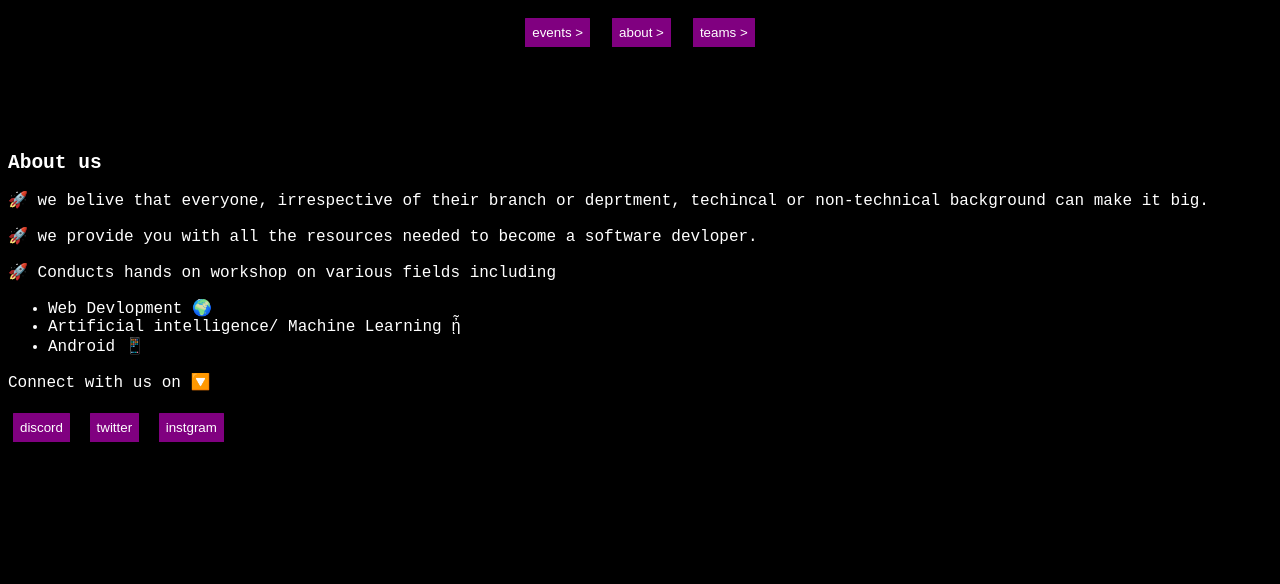
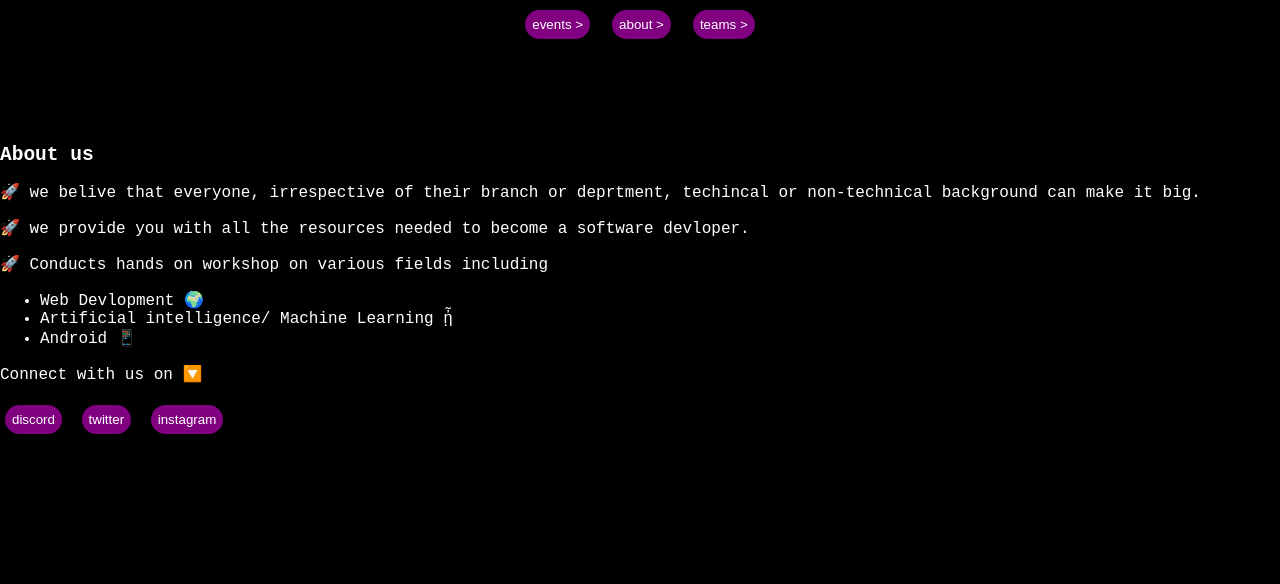
Before and after one commit to itsharisudhan/impulse-website, a plain HTML site: page index.html in a window 1280 px wide. Shown: the part 216-800 px from the top of the page. Drawn offline with Linux system fonts and the light colour scheme.

Commit message:
changed the butt0n shape

```diff
--- a/index.html
+++ b/index.html
@@ -96,7 +96,7 @@
          </p>
          <button>discord</button>
          <button>twitter</button>
-         <button>instgram</button>
+         <button>instagram</button>
 
         </div>
     </div>
--- a/style.css
+++ b/style.css
@@ -23,13 +23,16 @@
     color: white;
     border-color: purple;
     border-style:dotted;
-    border-radius: 0.2px;
+    border-radius: 15px;
     padding: 5px;
 
     margin: 5px;
    }
    body{
     background-color: black;
+    margin: 0px;
+    padding: 0px;
+
    }
 .hero2{
 
```
